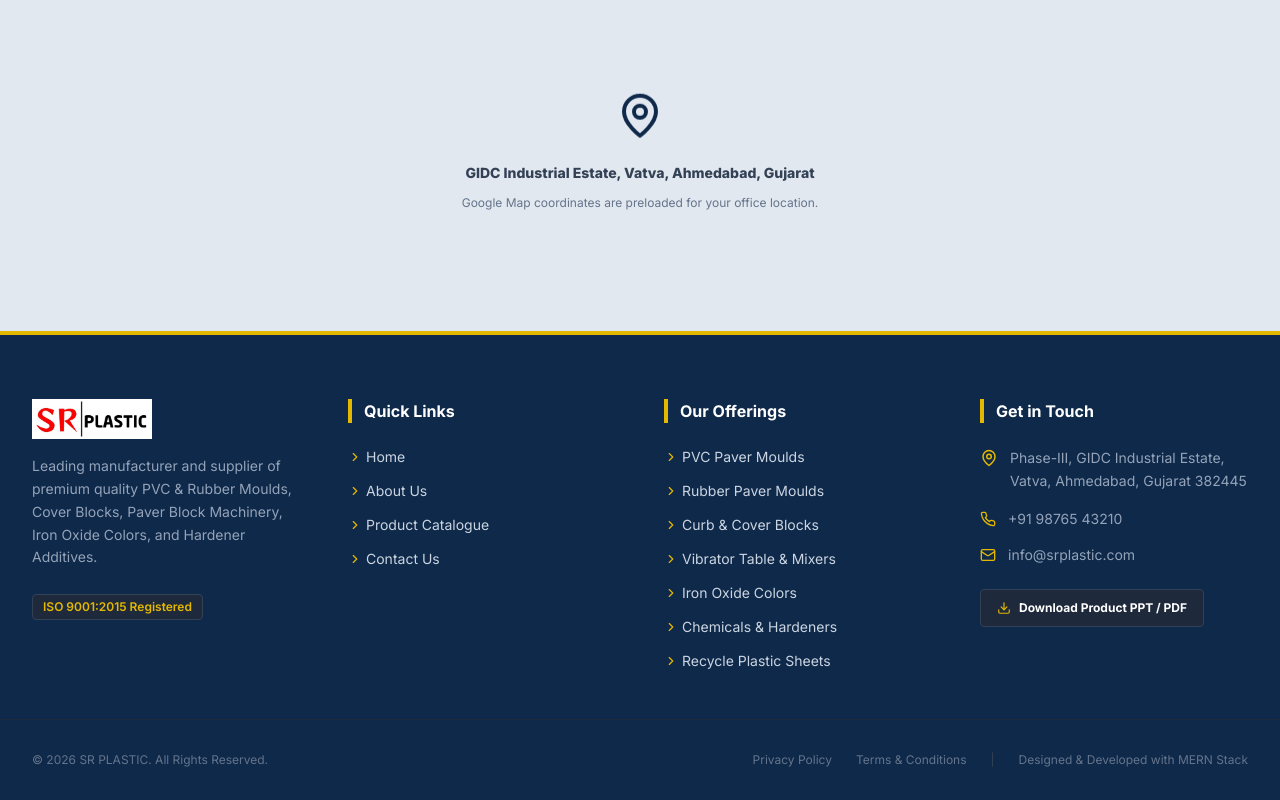
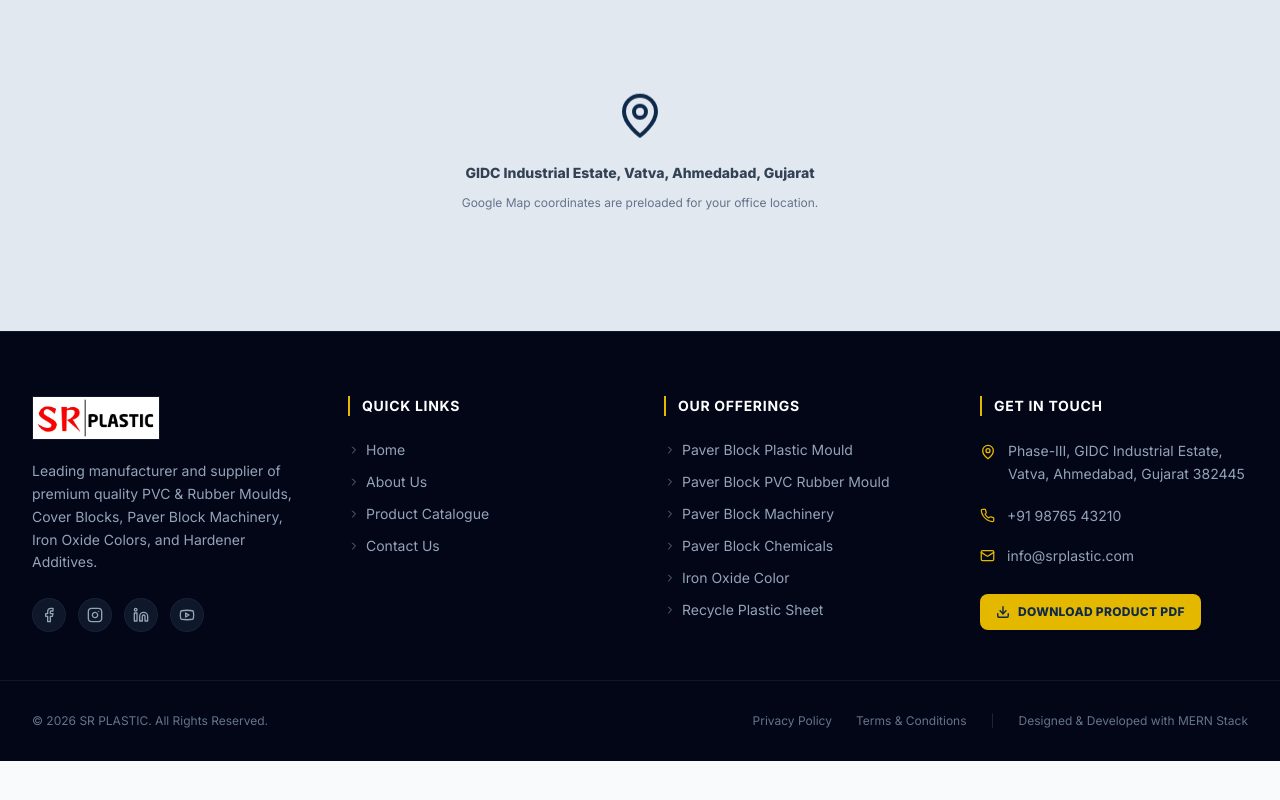
Before and after one commit to SunilKanzariya249/SRPLASTIC, a React (Vite) app in the folder frontend/: page /contact in a window 1280 px wide. Shown: the part 1280-2080 px from the top of the page. After the commit the page ends 2041 px from the top, so only its background shows below. Built offline with nearby package versions, Linux system fonts and the light colour scheme.

Commit message:
edited footer

```diff
--- a/frontend/src/components/Footer.jsx
+++ b/frontend/src/components/Footer.jsx
@@ -1,57 +1,89 @@
 import React from 'react';
 import { Link } from 'react-router-dom';
-import { Phone, Mail, MapPin, ChevronRight, Download } from 'lucide-react';
+import { Phone, Mail, MapPin, ChevronRight, Download, Facebook, Instagram, Linkedin, Youtube } from 'lucide-react';
 
 export default function Footer() {
   return (
-    <footer className="bg-primary text-slate-300 pt-16 pb-8 border-t-4 border-secondary">
+    <footer className="bg-slate-950 text-slate-400 pt-16 pb-8 border-t border-slate-900">
       <div className="max-w-7xl mx-auto px-4 md:px-8 grid grid-cols-1 md:grid-cols-2 lg:grid-cols-4 gap-12 mb-12">
         {/* Company Description */}
-        <div className="space-y-4">
+        <div className="space-y-5">
           <div className="flex items-center space-x-3">
             <img
               src="/sr-logo.jpeg"
               alt="SR Plastic Logo"
-              className="w-auto h-10  object-cover"
+              className="w-auto h-11 object-cover border border-slate-900 shadow-sm"
               onError={(e) => { e.target.style.display = 'none'; }}
             />
-
           </div>
           <p className="text-sm text-slate-400 leading-relaxed">
             Leading manufacturer and supplier of premium quality PVC & Rubber Moulds, Cover Blocks, Paver Block Machinery, Iron Oxide Colors, and Hardener Additives.
           </p>
-          <div className="pt-2">
-            <span className="inline-block bg-slate-800 text-secondary text-xs px-2.5 py-1 rounded font-semibold border border-slate-700">
-              ISO 9001:2015 Registered
-            </span>
+          <div className="flex items-center space-x-3 pt-1">
+            <a
+              href="#"
+              target="_blank"
+              rel="noopener noreferrer"
+              className="p-2 bg-slate-900 hover:bg-secondary hover:text-primary text-slate-400 rounded-full border border-slate-800/60 transition-all duration-300 hover:-translate-y-1"
+              aria-label="Facebook"
+            >
+              <Facebook size={16} />
+            </a>
+            <a
+              href="#"
+              target="_blank"
+              rel="noopener noreferrer"
+              className="p-2 bg-slate-900 hover:bg-secondary hover:text-primary text-slate-400 rounded-full border border-slate-800/60 transition-all duration-300 hover:-translate-y-1"
+              aria-label="Instagram"
+            >
+              <Instagram size={16} />
+            </a>
+            <a
+              href="#"
+              target="_blank"
+              rel="noopener noreferrer"
+              className="p-2 bg-slate-900 hover:bg-secondary hover:text-primary text-slate-400 rounded-full border border-slate-800/60 transition-all duration-300 hover:-translate-y-1"
+              aria-label="LinkedIn"
+            >
+              <Linkedin size={16} />
+            </a>
+            <a
+              href="#"
+              target="_blank"
+              rel="noopener noreferrer"
+              className="p-2 bg-slate-900 hover:bg-secondary hover:text-primary text-slate-400 rounded-full border border-slate-800/60 transition-all duration-300 hover:-translate-y-1"
+              aria-label="YouTube"
+            >
+              <Youtube size={16} />
+            </a>
           </div>
         </div>
 
         {/* Quick Links */}
         <div>
-          <h3 className="text-white font-bold text-base mb-6 border-l-4 border-secondary pl-3">Quick Links</h3>
-          <ul className="space-y-3.5 text-sm">
+          <h3 className="text-white font-bold text-sm uppercase tracking-wider mb-6 border-l-2 border-secondary pl-3">Quick Links</h3>
+          <ul className="space-y-3 text-sm">
             <li>
-              <Link to="/" className="flex items-center hover:text-white transition">
-                <ChevronRight size={14} className="text-secondary mr-1" />
+              <Link to="/" className="group flex items-center hover:text-white transition duration-200 text-slate-400">
+                <ChevronRight size={12} className="mr-1.5 text-slate-500 group-hover:text-white transition-colors duration-200 transform group-hover:translate-x-0.5 transition-transform" />
                 <span>Home</span>
               </Link>
             </li>
             <li>
-              <Link to="/about" className="flex items-center hover:text-white transition">
-                <ChevronRight size={14} className="text-secondary mr-1" />
+              <Link to="/about" className="group flex items-center hover:text-white transition duration-200 text-slate-400">
+                <ChevronRight size={12} className="mr-1.5 text-slate-500 group-hover:text-white transition-colors duration-200 transform group-hover:translate-x-0.5 transition-transform" />
                 <span>About Us</span>
               </Link>
             </li>
             <li>
-              <Link to="/products" className="flex items-center hover:text-white transition">
-                <ChevronRight size={14} className="text-secondary mr-1" />
+              <Link to="/products" className="group flex items-center hover:text-white transition duration-200 text-slate-400">
+                <ChevronRight size={12} className="mr-1.5 text-slate-500 group-hover:text-white transition-colors duration-200 transform group-hover:translate-x-0.5 transition-transform" />
                 <span>Product Catalogue</span>
               </Link>
             </li>
             <li>
-              <Link to="/contact" className="flex items-center hover:text-white transition">
-                <ChevronRight size={14} className="text-secondary mr-1" />
+              <Link to="/contact" className="group flex items-center hover:text-white transition duration-200 text-slate-400">
+                <ChevronRight size={12} className="mr-1.5 text-slate-500 group-hover:text-white transition-colors duration-200 transform group-hover:translate-x-0.5 transition-transform" />
                 <span>Contact Us</span>
               </Link>
             </li>
@@ -60,91 +92,85 @@
 
         {/* Product Categories */}
         <div>
-          <h3 className="text-white font-bold text-base mb-6 border-l-4 border-secondary pl-3">Our Offerings</h3>
-          <ul className="space-y-3.5 text-sm">
+          <h3 className="text-white font-bold text-sm uppercase tracking-wider mb-6 border-l-2 border-secondary pl-3">Our Offerings</h3>
+          <ul className="space-y-3 text-sm">
             <li>
-              <Link to="/category/pvc-mould" className="flex items-center hover:text-white transition">
-                <ChevronRight size={14} className="text-secondary mr-1" />
-                <span>PVC Paver Moulds</span>
+              <Link to="/category/Paver-Block-Plastic-Mould" className="group flex items-center hover:text-white transition duration-200 text-slate-400">
+                <ChevronRight size={12} className="mr-1.5 text-slate-500 group-hover:text-white transition-colors duration-200 transform group-hover:translate-x-0.5 transition-transform" />
+                <span>Paver Block Plastic Mould</span>
               </Link>
             </li>
             <li>
-              <Link to="/category/rubber-mould" className="flex items-center hover:text-white transition">
-                <ChevronRight size={14} className="text-secondary mr-1" />
-                <span>Rubber Paver Moulds</span>
+              <Link to="/category/Paver-Block-PVC-Rubber-Mould" className="group flex items-center hover:text-white transition duration-200 text-slate-400">
+                <ChevronRight size={12} className="mr-1.5 text-slate-500 group-hover:text-white transition-colors duration-200 transform group-hover:translate-x-0.5 transition-transform" />
+                <span>Paver Block PVC Rubber Mould</span>
               </Link>
             </li>
             <li>
-              <Link to="/category/cover-block" className="flex items-center hover:text-white transition">
-                <ChevronRight size={14} className="text-secondary mr-1" />
-                <span>Curb & Cover Blocks</span>
+              <Link to="/category/Paver-Block-Machinery" className="group flex items-center hover:text-white transition duration-200 text-slate-400">
+                <ChevronRight size={12} className="mr-1.5 text-slate-500 group-hover:text-white transition-colors duration-200 transform group-hover:translate-x-0.5 transition-transform" />
+                <span>Paver Block Machinery</span>
               </Link>
             </li>
             <li>
-              <Link to="/category/machinery" className="flex items-center hover:text-white transition">
-                <ChevronRight size={14} className="text-secondary mr-1" />
-                <span>Vibrator Table & Mixers</span>
+              <Link to="/category/Paver-Block-Chemicals" className="group flex items-center hover:text-white transition duration-200 text-slate-400">
+                <ChevronRight size={12} className="mr-1.5 text-slate-500 group-hover:text-white transition-colors duration-200 transform group-hover:translate-x-0.5 transition-transform" />
+                <span>Paver Block Chemicals</span>
               </Link>
             </li>
             <li>
-              <Link to="/category/color" className="flex items-center hover:text-white transition">
-                <ChevronRight size={14} className="text-secondary mr-1" />
-                <span>Iron Oxide Colors</span>
+              <Link to="/category/Iron-Oxide-Color" className="group flex items-center hover:text-white transition duration-200 text-slate-400">
+                <ChevronRight size={12} className="mr-1.5 text-slate-500 group-hover:text-white transition-colors duration-200 transform group-hover:translate-x-0.5 transition-transform" />
+                <span>Iron Oxide Color</span>
               </Link>
             </li>
             <li>
-              <Link to="/category/chemicals-hardner" className="flex items-center hover:text-white transition">
-                <ChevronRight size={14} className="text-secondary mr-1" />
-                <span>Chemicals & Hardeners</span>
-              </Link>
-            </li>
-            <li>
-              <Link to="/category/plastic-sheet" className="flex items-center hover:text-white transition">
-                <ChevronRight size={14} className="text-secondary mr-1" />
-                <span>Recycle Plastic Sheets</span>
+              <Link to="/category/Recycle-Plastic-Sheet" className="group flex items-center hover:text-white transition duration-200 text-slate-400">
+                <ChevronRight size={12} className="mr-1.5 text-slate-500 group-hover:text-white transition-colors duration-200 transform group-hover:translate-x-0.5 transition-transform" />
+                <span>Recycle Plastic Sheet</span>
               </Link>
             </li>
           </ul>
         </div>
 
         {/* Contact Info */}
-        <div className="space-y-4 text-sm">
-          <h3 className="text-white font-bold text-base mb-6 border-l-4 border-secondary pl-3">Get in Touch</h3>
+        <div className="space-y-5 text-sm">
+          <h3 className="text-white font-bold text-sm uppercase tracking-wider mb-6 border-l-2 border-secondary pl-3">Get in Touch</h3>
           <div className="flex items-start space-x-3">
-            <MapPin size={18} className="text-secondary mt-0.5 flex-shrink-0" />
+            <MapPin size={16} className="text-secondary mt-1 flex-shrink-0" />
             <span className="text-slate-400 leading-relaxed">
               Phase-III, GIDC Industrial Estate,<br />
               Vatva, Ahmedabad, Gujarat 382445
             </span>
           </div>
           <div className="flex items-center space-x-3">
-            <Phone size={16} className="text-secondary flex-shrink-0" />
-            <a href="tel:+919876543210" className="text-slate-400 hover:text-white transition">+91 98765 43210</a>
+            <Phone size={15} className="text-secondary flex-shrink-0" />
+            <a href="tel:+919876543210" className="text-slate-400 hover:text-white transition duration-200">+91 98765 43210</a>
           </div>
           <div className="flex items-center space-x-3">
-            <Mail size={16} className="text-secondary flex-shrink-0" />
-            <a href="mailto:info@srplastic.com" className="text-slate-400 hover:text-white transition">info@srplastic.com</a>
+            <Mail size={15} className="text-secondary flex-shrink-0" />
+            <a href="mailto:info@srplastic.com" className="text-slate-400 hover:text-white transition duration-200">info@srplastic.com</a>
           </div>
           <div className="pt-2">
             <a
-              href="/catalog.pdf"
-              className="inline-flex items-center space-x-2 bg-slate-800 hover:bg-slate-700 text-white font-bold py-2.5 px-4 rounded border border-slate-700 transition text-xs"
-              onClick={(e) => { e.preventDefault(); alert('Catalog PDF download will start when available.'); }}
+              href="/sr-plastics.pdf"
+              download="sr-plastics.pdf"
+              className="inline-flex items-center space-x-2 bg-secondary hover:bg-secondary-dark text-primary font-extrabold py-2.5 px-4 rounded-lg shadow-sm hover:shadow hover:scale-[1.02] active:scale-95 transition-all duration-200 text-xs uppercase tracking-wide"
             >
-              <Download size={14} className="text-secondary" />
-              <span>Download Product PPT / PDF</span>
+              <Download size={14} className="stroke-[2.5]" />
+              <span>Download Product PDF</span>
             </a>
           </div>
         </div>
       </div>
 
       {/* Footer Bottom Bar */}
-      <div className="max-w-7xl mx-auto px-4 md:px-8 pt-8 border-t border-slate-800 flex flex-col md:flex-row justify-between items-center text-xs text-slate-500">
+      <div className="max-w-7xl mx-auto px-4 md:px-8 pt-8 border-t border-slate-900 flex flex-col md:flex-row justify-between items-center text-xs text-slate-500">
         <p>&copy; {new Date().getFullYear()} SR PLASTIC. All Rights Reserved.</p>
         <div className="flex space-x-6 mt-4 md:mt-0">
-          <a href="#" className="hover:text-white transition">Privacy Policy</a>
-          <a href="#" className="hover:text-white transition">Terms & Conditions</a>
-          <span className="text-slate-700">|</span>
+          <a href="#" className="hover:text-white transition duration-200">Privacy Policy</a>
+          <a href="#" className="hover:text-white transition duration-200">Terms & Conditions</a>
+          <span className="text-slate-800">|</span>
           <span>Designed & Developed with MERN Stack</span>
         </div>
       </div>
--- a/frontend/src/components/StickyContactButtons.jsx
+++ b/frontend/src/components/StickyContactButtons.jsx
@@ -7,14 +7,14 @@
   const message = "Hello sir, I want product inquiry from website";
 
   return (
-    <div className="fixed bottom-5 right-5 z-50 flex flex-col gap-3">
+    <div className="fixed bottom-4 right-4 md:bottom-5 md:right-5 z-50 flex flex-col gap-2.5 md:gap-3">
       {/* Call Button */}
       <a
         href={`tel:${phoneNumber}`}
-        className="bg-green-600 hover:bg-green-700 text-white p-3 rounded-full shadow-lg transition-all duration-300 flex items-center justify-center"
+        className="bg-green-600 hover:bg-green-700 text-white p-2.5 md:p-3 rounded-full shadow-lg transition-all duration-300 flex items-center justify-center hover:scale-110 active:scale-95"
         aria-label="Call Us"
       >
-        <Phone size={22} />
+        <Phone className="w-[18px] h-[18px] md:w-[22px] md:h-[22px]" />
       </a>
 
       {/* WhatsApp Button */}
@@ -22,7 +22,7 @@
         href={`https://wa.me/${whatsappNumber}?text=${encodeURIComponent(message)}`}
         target="_blank"
         rel="noopener noreferrer"
-        className="bg-[#25D366] hover:bg-[#20b858] text-white p-2.5 rounded-full shadow-lg transition-all duration-300 flex items-center justify-center"
+        className="bg-[#25D366] hover:bg-[#20b858] text-white p-2 md:p-2.5 rounded-full shadow-lg transition-all duration-300 flex items-center justify-center hover:scale-110 active:scale-95"
         aria-label="Chat on WhatsApp"
       >
         <svg
@@ -30,8 +30,7 @@
           fill="currentColor"
           strokeWidth="0"
           viewBox="0 0 448 512"
-          height="29"
-          width="29"
+          className="w-[20px] h-[20px] md:w-[29px] md:h-[29px]"
           xmlns="http://www.w3.org/2000/svg"
         >
           <path d="M380.9 97.1C339 55.1 283.2 32 223.9 32c-122.4 0-222 99.6-222 222 0 39.1 10.2 77.3 29.6 111L0 480l117.7-30.9c32.4 17.7 68.9 27 106.1 27h.1c122.3 0 224.1-99.6 224.1-222 0-59.3-25.2-115-67.1-157zm-157 341.6c-33.2 0-65.7-8.9-94-25.7l-6.7-4-69.8 18.3L72 359.2l-4.4-7c-18.5-29.4-28.2-63.3-28.2-98.2 0-101.7 82.8-184.5 184.6-184.5 49.3 0 95.6 19.2 130.4 54.1 34.8 34.9 56.2 81.2 56.1 130.5 0 101.8-84.9 184.6-186.6 184.6zm101.2-138.2c-5.5-2.8-32.8-16.2-37.9-18-5.1-1.9-8.8-2.8-12.5 2.8-3.7 5.6-14.3 18-17.6 21.8-3.2 3.7-6.5 4.2-12 1.4-32.6-16.3-54-29.1-75.5-66-5.7-9.8 5.7-9.1 16.3-30.3 1.8-3.7.9-6.9-.5-9.7-1.4-2.8-12.5-30.1-17.1-41.2-4.5-10.8-9.1-9.3-12.5-9.5-3.2-.2-6.9-.2-10.6-.2-3.7 0-9.7 1.4-14.8 6.9-5.1 5.6-19.4 19-19.4 46.3 0 27.3 19.9 53.7 22.6 57.4 2.8 3.7 39.1 59.7 94.8 83.8 35.2 15.2 49 16.5 66.6 13.9 10.7-1.6 32.8-13.4 37.4-26.4 4.6-13 4.6-24.1 3.2-26.4-1.3-2.5-5-3.9-10.5-6.6z"></path>
--- a/frontend/src/pages/Contact.jsx
+++ b/frontend/src/pages/Contact.jsx
@@ -6,7 +6,6 @@
     name: '',
     email: '',
     phone: '',
-    companyName: '',
     subject: '',
     message: ''
   });
@@ -30,7 +29,6 @@
 Name: ${formData.name}
 Email: ${formData.email}
 Phone: ${formData.phone}
-Company: ${formData.companyName || 'N/A'}
 Subject: ${formData.subject || 'General Contact Form'}
 Message: ${formData.message}
 `;
@@ -59,7 +57,7 @@
       const data = await response.json();
       if (data.success) {
         setSubmitted(true);
-        setFormData({ name: '', email: '', phone: '', companyName: '', subject: '', message: '' });
+        setFormData({ name: '', email: '', phone: '', subject: '', message: '' });
       } else {
         alert(data.message || 'Error sending message.');
       }
@@ -214,7 +212,6 @@
                     />
                   </div>
                 </div>
-                <div className="grid grid-cols-1 sm:grid-cols-2 gap-4">
                 <div>
                   <label className="block text-xs font-semibold text-slate-600 mb-1">Email Address *</label>
                   <input
@@ -226,18 +223,6 @@
                     className="w-full border border-slate-300 rounded-lg px-3.5 py-2.5 text-sm focus:ring-1 focus:ring-primary focus:border-primary focus:outline-none"
                     placeholder="name@company.com"
                   />
-                  </div>
-                  <div>
-                    <label className="block text-xs font-semibold text-slate-600 mb-1">Company Name</label>
-                    <input
-                      type="text"
-                      name="companyName"
-                      value={formData.companyName}
-                      onChange={handleInputChange}
-                      className="w-full border border-slate-300 rounded-lg px-3.5 py-2.5 text-sm focus:ring-1 focus:ring-primary focus:border-primary focus:outline-none"
-                      placeholder="Company Name (Optional)"
-                    />
-                  </div>
                 </div>
                 <div>
                   <label className="block text-xs font-semibold text-slate-600 mb-1">Inquiry Subject *</label>
--- a/frontend/src/pages/ProductDetail.jsx
+++ b/frontend/src/pages/ProductDetail.jsx
@@ -17,7 +17,6 @@
     name: '',
     email: '',
     phone: '',
-    companyName: '',
     message: ''
   });
 
@@ -75,7 +74,6 @@
 Name: ${formData.name}
 Email: ${formData.email}
 Phone: ${formData.phone}
-Company: ${formData.companyName || 'N/A'}
 Subject: Product Inquiry: ${product.name}
 Product Requested: ${product.name} (Qty: ${quantity})
 Message: ${formData.message}
@@ -109,7 +107,7 @@
       const data = await response.json();
       if (data.success) {
         setSubmitted(true);
-        setFormData({ name: '', email: '', phone: '', companyName: '', message: '' });
+        setFormData({ name: '', email: '', phone: '', message: '' });
       } else {
         alert(data.message || 'Something went wrong.');
       }
@@ -283,7 +281,6 @@
                     />
                   </div>
                 </div>
-                <div className="grid grid-cols-1 sm:grid-cols-2 gap-4">
                 <div>
                   <label className="block text-xs font-semibold text-slate-600 mb-1">Email Address *</label>
                   <input
@@ -295,18 +292,6 @@
                     className="w-full border border-slate-300 rounded-lg px-3.5 py-2 text-xs focus:ring-1 focus:ring-primary focus:border-primary focus:outline-none"
                     placeholder="name@email.com"
                   />
-                  </div>
-                  <div>
-                    <label className="block text-xs font-semibold text-slate-600 mb-1">Company Name</label>
-                    <input
-                      type="text"
-                      name="companyName"
-                      value={formData.companyName}
-                      onChange={handleInputChange}
-                      className="w-full border border-slate-300 rounded-lg px-3.5 py-2 text-xs focus:ring-1 focus:ring-primary focus:border-primary focus:outline-none"
-                      placeholder="Optional"
-                    />
-                  </div>
                 </div>
                 <div>
                   <label className="block text-xs font-semibold text-slate-600 mb-1">Requirements / Message *</label>
```
Also changed, not shown: frontend/src/components/Header.jsx (+7 -18 lines). Lines whose indentation alone changed are shown as unchanged.
